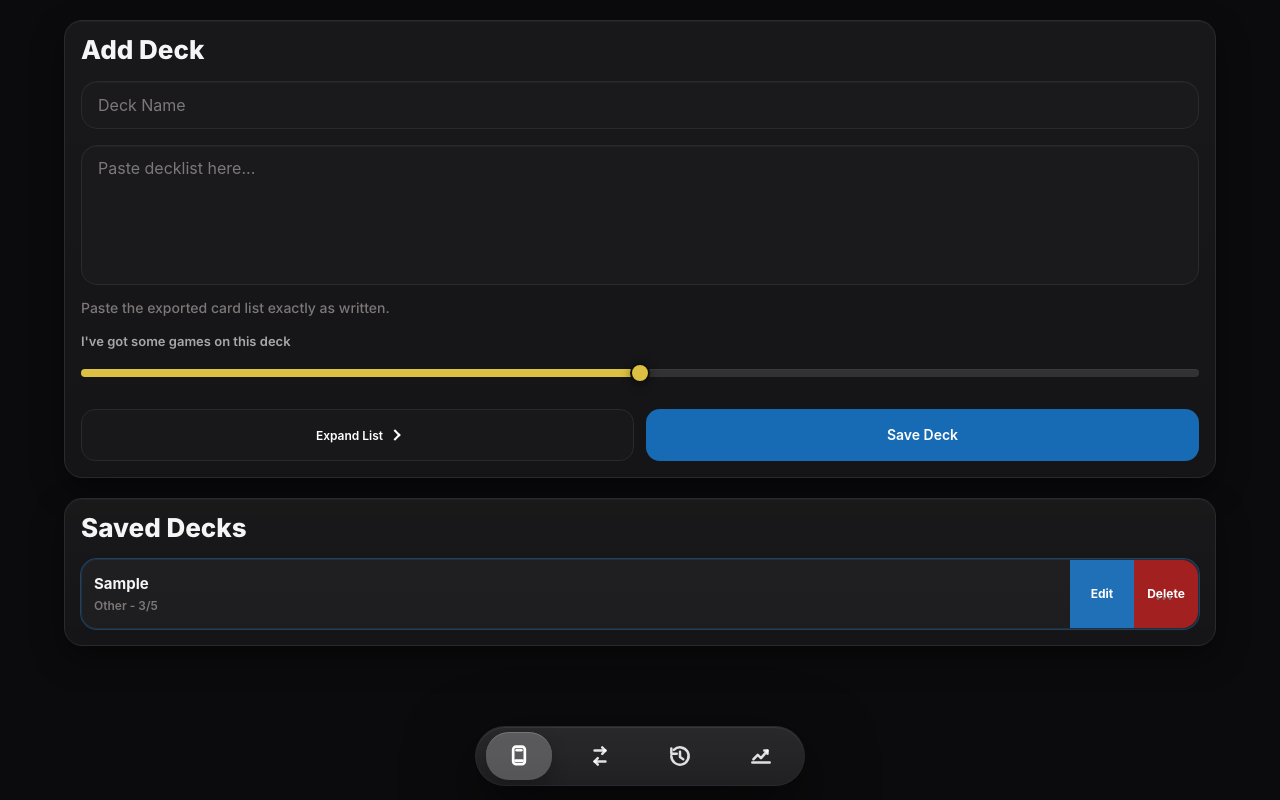
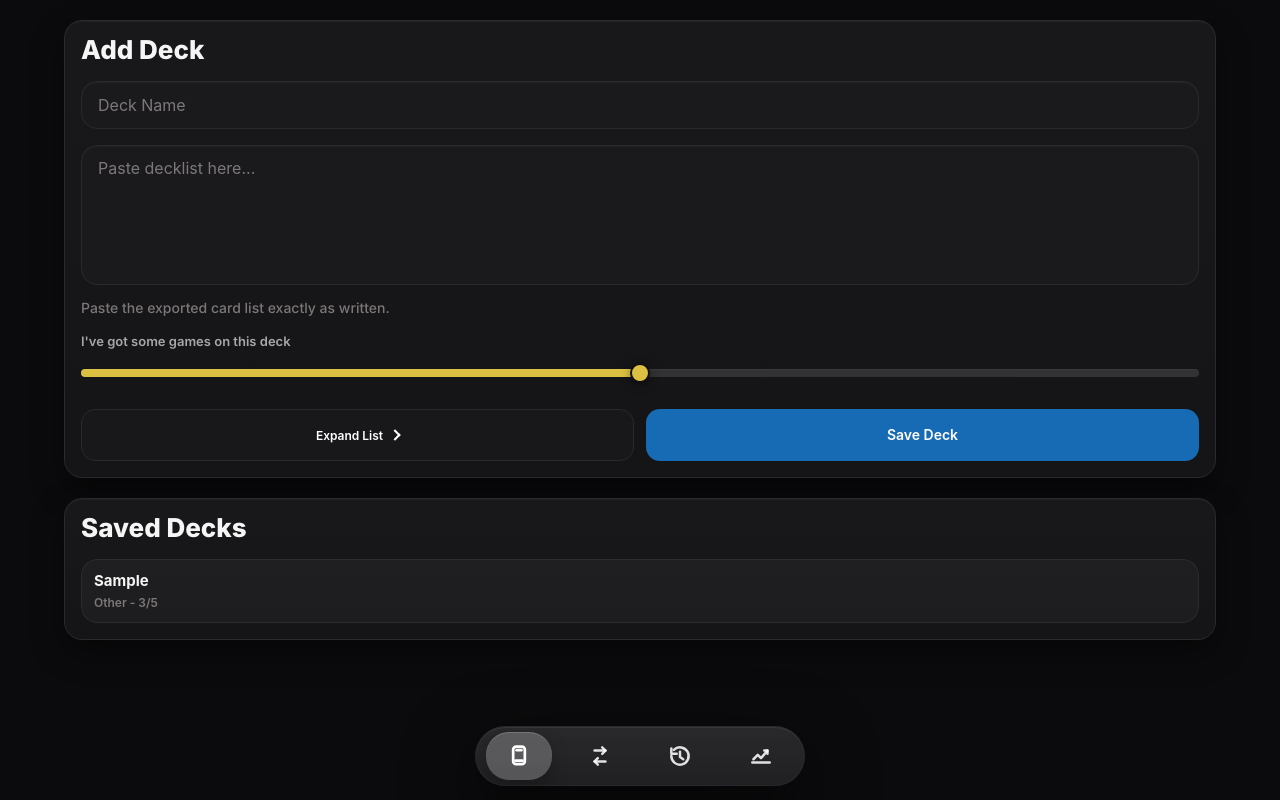
Before and after one commit to raleighUP/pokemon-tcg-tracker, a Next.js app: page / in a window 1280 px wide. Both pictures are taken after typing "Sample", "Sample" into the empty fields and a click on the button "Save Deck". Built offline with nearby package versions, Linux system fonts and the light colour scheme.

Commit message:
Tune swipe action bleed

```diff
--- a/src/components/SavedDecks.tsx
+++ b/src/components/SavedDecks.tsx
@@ -8,9 +8,6 @@ import { normalizeComfort } from '@/utils/comfort'
 import {
   ContextActionSheet,
   EmptyState,
-  IconButton,
-  MenuItem,
-  OverflowMenu,
   Panel,
   SectionHeader,
   Sheet,
@@ -33,7 +30,6 @@ export default function SavedDecks({
   deleteDeck,
   selectedDeck,
 }: Props) {
-  const [openMenuId, setOpenMenuId] = useState<number | null>(null)
   const [openSwipeId, setOpenSwipeId] = useState<number | null>(null)
   const [contextDeck, setContextDeck] = useState<Deck | null>(null)
   const [detailDeck, setDetailDeck] = useState<Deck | null>(null)
@@ -58,7 +54,6 @@ export default function SavedDecks({
     setDetailDeck(deck)
     setDetailDragOffset(0)
     setOpenSwipeId(null)
-    setOpenMenuId(null)
   }
 
   const closeDeckDetail = () => {
@@ -131,11 +126,7 @@ export default function SavedDecks({
                     onSelect: () => confirmDeleteDeck(deck),
                   },
                 ]}
-                className={cn(
-                  'rounded-2xl',
-                  isSelected &&
-                    'ring-1 ring-[rgba(23,107,181,0.55)]'
-                )}
+                className="rounded-2xl"
                 contentClassName={cn(
                   'card-row rounded-2xl p-3',
                   isSelected &&
@@ -157,41 +148,6 @@ export default function SavedDecks({
                     </p>
                   </button>
 
-                  <div className="relative shrink-0">
-                    <IconButton
-                      onClick={() =>
-                        setOpenMenuId(openMenuId === deck.id ? null : deck.id)
-                      }
-                      className="h-11 w-11 rounded-xl text-lg font-bold leading-none text-[var(--text-muted)] hover:bg-white/10 hover:text-white"
-                      aria-label={`${deck.name} actions`}
-                    >
-                      ...
-                    </IconButton>
-
-                    <OverflowMenu
-                      open={openMenuId === deck.id}
-                      onClose={() => setOpenMenuId(null)}
-                    >
-                      <MenuItem
-                        onClick={() => {
-                          editDeck(deck)
-                          setOpenMenuId(null)
-                        }}
-                      >
-                        Edit Deck
-                      </MenuItem>
-
-                      <MenuItem
-                        onClick={() => {
-                          confirmDeleteDeck(deck)
-                          setOpenMenuId(null)
-                        }}
-                        tone="danger"
-                      >
-                        Delete Deck
-                      </MenuItem>
-                    </OverflowMenu>
-                  </div>
                 </div>
               </SwipeActionRow>
             )
--- a/src/components/ui/SwipeActionRow.tsx
+++ b/src/components/ui/SwipeActionRow.tsx
@@ -13,7 +13,7 @@ type SwipeAction = {
   tone?: 'edit' | 'delete'
 }
 
-const ACTION_WIDTH = 64
+const ACTION_WIDTH = 72
 const LONG_PRESS_DELAY = 520
 
 function cn(...classes: Array<string | false | null | undefined>) {
@@ -113,10 +113,14 @@ export function SwipeActionRow({
     >
       <div
         aria-hidden={!open}
-        className="absolute bottom-px right-px top-px flex items-stretch justify-end overflow-hidden rounded-r-2xl"
+        className="motion-surface absolute inset-0 z-0 overflow-hidden rounded-2xl bg-[var(--color-primary)]"
+        style={{ opacity: open || dragX !== 0 ? 1 : 0 }}
+      >
+        <div
+          className="absolute bottom-0 right-0 top-0 flex items-stretch justify-end"
           style={{ width: actionWidth }}
         >
-        {actions.map((action) => (
+          {actions.map((action, index) => (
             <button
               key={String(action.label)}
               type="button"
@@ -125,9 +129,12 @@ export function SwipeActionRow({
                 onOpenChange(false)
               }}
               className={cn(
-              'motion-press w-16 text-xs font-bold text-white',
+                'motion-press w-[72px] text-xs font-bold text-white',
                 action.tone === 'delete'
-                ? 'bg-[var(--color-error)] hover:bg-[#b32020]'
+                  ? cn(
+                      'bg-[var(--color-error)] hover:bg-[#b32020]',
+                      index === actions.length - 1 && 'rounded-r-2xl'
+                    )
                   : 'bg-[var(--color-primary)] hover:bg-[#1d78c8]',
                 actionClassName
               )}
@@ -136,10 +143,11 @@ export function SwipeActionRow({
             </button>
           ))}
         </div>
+      </div>
 
       <div
         className={cn(
-          'swipe-action-row-content motion-surface relative will-change-transform',
+          'swipe-action-row-content motion-surface relative z-10 w-full overflow-hidden rounded-2xl will-change-transform',
           contentClassName
         )}
         data-open={open ? 'true' : 'false'}
```
Lines whose indentation alone changed are shown as unchanged.
